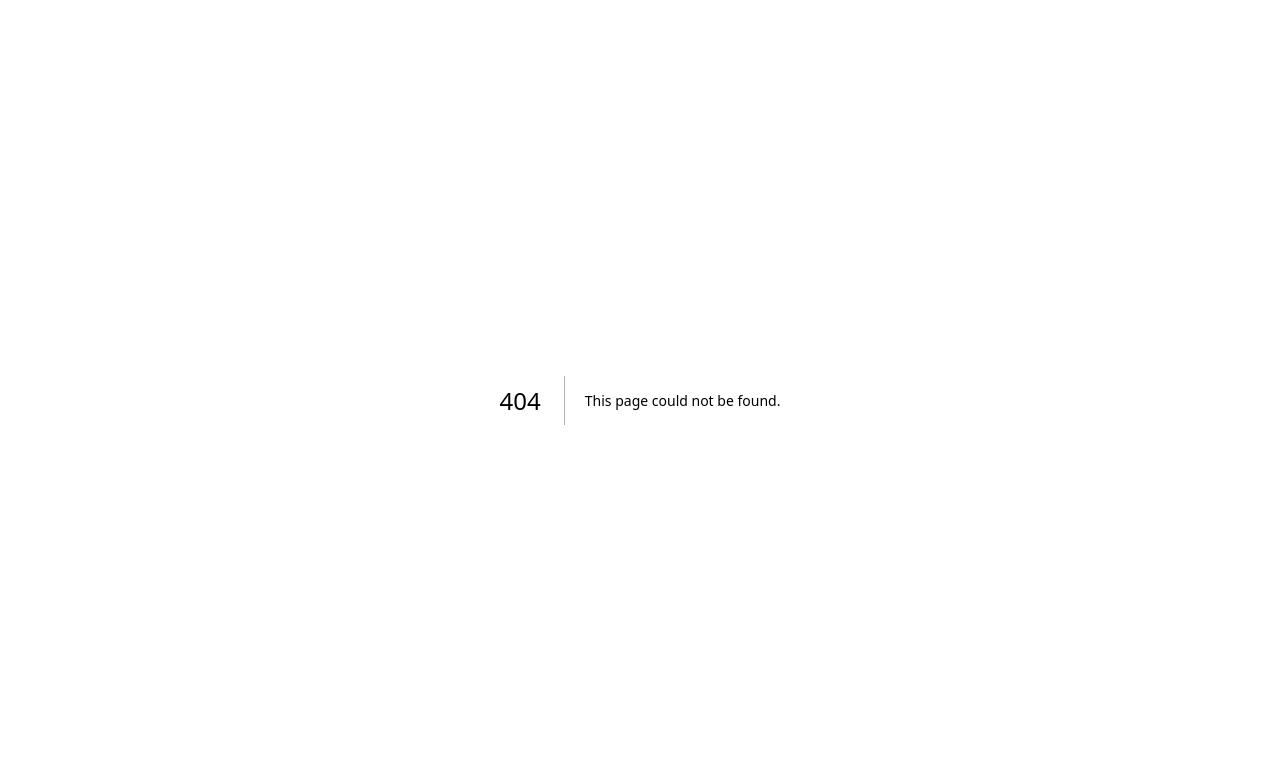
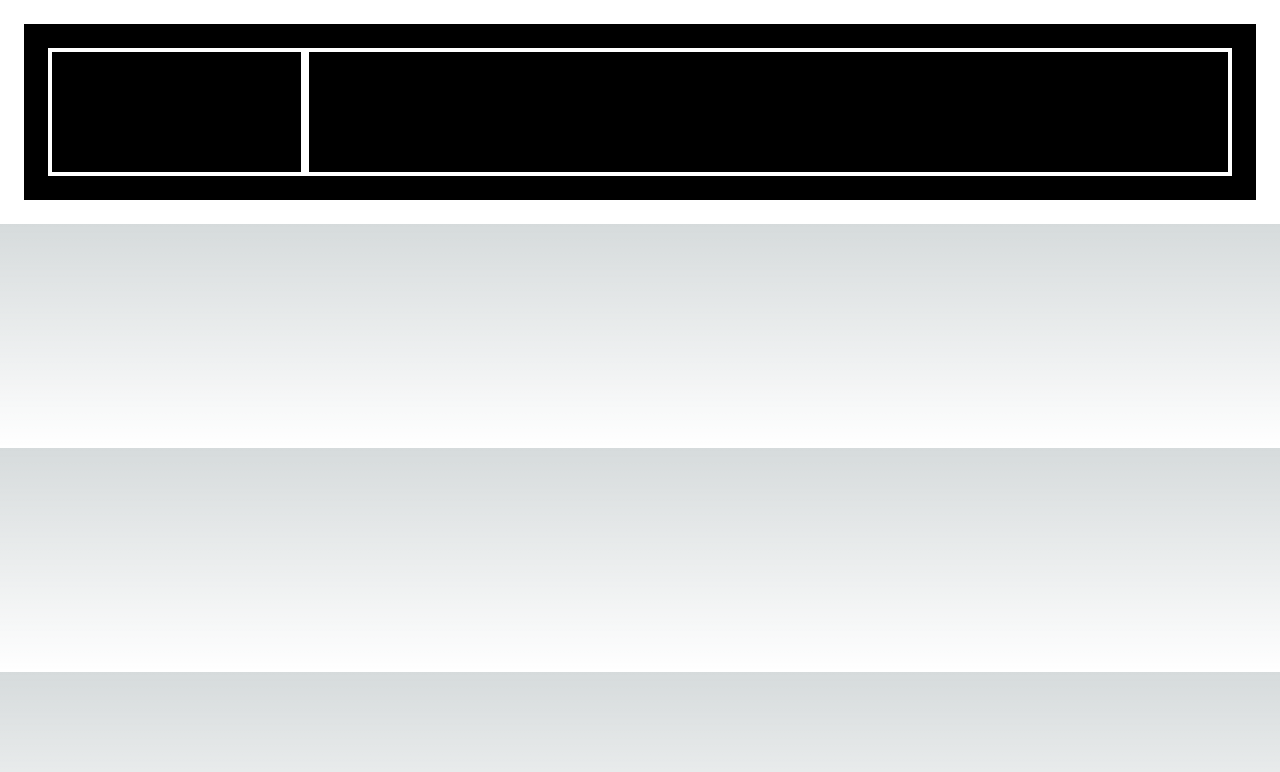
Before and after one commit to usatie/nextjs-every-layout, a Next.js app: page /sidebar in a window 1280 px wide. Before the commit this address had no page. Shown: the top 772 px of the page. Built offline with nearby package versions, Linux system fonts and the light colour scheme.

Commit message:
Add Sidebar

```diff
--- /dev/null
+++ b/app/components/sidebar.tsx
@@ -0,0 +1,110 @@
+import { FlexBasis, Gap } from "./tw-types";
+export type SidebarProps = {
+    children?: React.ReactNode;
+    side?: "left" | "right";
+    sideWidth?: FlexBasis;
+    space?: Gap;
+    noStretch?: boolean;
+};
+
+const firstChildBasis = {
+    "basis-0": "[&>:first-child]:basis-0",
+    "basis-1": "[&>:first-child]:basis-1",
+    "basis-2": "[&>:first-child]:basis-2",
+    "basis-3": "[&>:first-child]:basis-3",
+    "basis-4": "[&>:first-child]:basis-4",
+    "basis-5": "[&>:first-child]:basis-5",
+    "basis-6": "[&>:first-child]:basis-6",
+    "basis-7": "[&>:first-child]:basis-7",
+    "basis-8": "[&>:first-child]:basis-8",
+    "basis-9": "[&>:first-child]:basis-9",
+    "basis-10": "[&>:first-child]:basis-10",
+    "basis-11": "[&>:first-child]:basis-11",
+    "basis-12": "[&>:first-child]:basis-12",
+    "basis-14": "[&>:first-child]:basis-14",
+    "basis-16": "[&>:first-child]:basis-16",
+    "basis-20": "[&>:first-child]:basis-20",
+    "basis-24": "[&>:first-child]:basis-24",
+    "basis-28": "[&>:first-child]:basis-28",
+    "basis-32": "[&>:first-child]:basis-32",
+    "basis-36": "[&>:first-child]:basis-36",
+    "basis-40": "[&>:first-child]:basis-40",
+    "basis-44": "[&>:first-child]:basis-44",
+    "basis-48": "[&>:first-child]:basis-48",
+    "basis-52": "[&>:first-child]:basis-52",
+    "basis-56": "[&>:first-child]:basis-56",
+    "basis-60": "[&>:first-child]:basis-60",
+    "basis-64": "[&>:first-child]:basis-64",
+    "basis-72": "[&>:first-child]:basis-72",
+    "basis-80": "[&>:first-child]:basis-80",
+    "basis-96": "[&>:first-child]:basis-96",
+    "basis-auto": "[&>:first-child]:basis-auto",
+}
+
+const lastChildBasis = {
+    "basis-0": "[&>:last-child]:basis-0",
+    "basis-1": "[&>:last-child]:basis-1",
+    "basis-2": "[&>:last-child]:basis-2",
+    "basis-3": "[&>:last-child]:basis-3",
+    "basis-4": "[&>:last-child]:basis-4",
+    "basis-5": "[&>:last-child]:basis-5",
+    "basis-6": "[&>:last-child]:basis-6",
+    "basis-7": "[&>:last-child]:basis-7",
+    "basis-8": "[&>:last-child]:basis-8",
+    "basis-9": "[&>:last-child]:basis-9",
+    "basis-10": "[&>:last-child]:basis-10",
+    "basis-11": "[&>:last-child]:basis-11",
+    "basis-12": "[&>:last-child]:basis-12",
+    "basis-14": "[&>:last-child]:basis-14",
+    "basis-16": "[&>:last-child]:basis-16",
+    "basis-20": "[&>:last-child]:basis-20",
+    "basis-24": "[&>:last-child]:basis-24",
+    "basis-28": "[&>:last-child]:basis-28",
+    "basis-32": "[&>:last-child]:basis-32",
+    "basis-36": "[&>:last-child]:basis-36",
+    "basis-40": "[&>:last-child]:basis-40",
+    "basis-44": "[&>:last-child]:basis-44",
+    "basis-48": "[&>:last-child]:basis-48",
+    "basis-52": "[&>:last-child]:basis-52",
+    "basis-56": "[&>:last-child]:basis-56",
+    "basis-60": "[&>:last-child]:basis-60",
+    "basis-64": "[&>:last-child]:basis-64",
+    "basis-72": "[&>:last-child]:basis-72",
+    "basis-80": "[&>:last-child]:basis-80",
+    "basis-96": "[&>:last-child]:basis-96",
+    "basis-auto": "[&>:last-child]:basis-auto",
+}
+
+// 1. sideWidth="basis-80"
+//    className={`[&_>_:first-child]:${sideWidth}`}
+//    sometimes does NOT work
+// 2. contentWidth="min-w-[50%]"
+//    className={`[&>:last-child]:${contentWidth}`}
+//    sometimes does NOT work
+// --------------------------------------------------------------------------------------------
+// 3. sideWidth = "[&_>_:first-child]:basis-80" does WORK
+// 4. contentWidth = "[&_>_:first-child]:min-w-[50%]" does WORK
+// 5. `[&_>_:first-child]:basis-80` does WORK
+// 6. `[&>:last-child]:min-w-[50%]` does WORK
+// Hmmmmm
+// It is really difficult to combine
+//   1. Arbitrary variants
+//   2. Dynamic class name
+//   3. Arbitrary values
+// So, I removed `contentWidth` property
+export function Sidebar({ children, side = "left", sideWidth = "basis-80", space = "gap-0", noStretch = false }: SidebarProps) {
+    const sidebarClasses = side === "left"
+        ? `[&>:first-child]:grow ${firstChildBasis[sideWidth]}`
+        : `[&>:last-child]:grow ${lastChildBasis[sideWidth]}`;
+    // If dynamic arbitrary values can be used together with arbitrary variants,
+    // [&>:last-child]:${contentWidth} can be used.
+    const contentClasses = side == "left"
+        ? `[&>:last-child]:grow-[999] [&>:last-child]:basis-0 [&>:last-child]:min-w-[50%]`
+        : `[&>:first-child]:grow-[999] [&>:first-child]:basis-0 [&>:first-child]:min-w-[50%]`;
+    const stretchClasses = noStretch ? "items-start" : "";
+    return (
+        <div className={`flex flex-wrap ${space} ${sidebarClasses} ${contentClasses} ${stretchClasses}`}>
+            {children}
+        </div>
+    );
+}
--- a/app/components/tw-types.ts
+++ b/app/components/tw-types.ts
@@ -2,3 +2,4 @@ export type Space = "space-y-0" | "space-y-1" | "space-y-2" | "space-y-3" | "spa
 export type Gap = "gap-0" | "gap-1" | "gap-2" | "gap-3" | "gap-4" | "gap-5" | "gap-6" | "gap-7" | "gap-8" | "gap-9" | "gap-10" | "gap-11" | "gap-12" | "gap-14" | "gap-16" | "gap-20" | "gap-24" | "gap-28" | "gap-32" | "gap-36" | "gap-40" | "gap-44" | "gap-48" | "gap-52" | "gap-56" | "gap-60" | "gap-64" | "gap-72" | "gap-80" | "gap-96";
 export type JustifyContent = "justify-start" | "justify-end" | "justify-center" | "justify-between" | "justify-around" | "justify-evenly";
 export type AlignItems = "items-start" | "items-end" | "items-center" | "items-baseline" | "items-stretch";
+export type FlexBasis = "basis-0" | "basis-1" | "basis-2" | "basis-3" | "basis-4" | "basis-5" | "basis-6" | "basis-7" | "basis-8" | "basis-9" | "basis-10" | "basis-11" | "basis-12" | "basis-14" | "basis-16" | "basis-20" | "basis-24" | "basis-28" | "basis-32" | "basis-36" | "basis-40" | "basis-44" | "basis-48" | "basis-52" | "basis-56" | "basis-60" | "basis-64" | "basis-72" | "basis-80" | "basis-96" | "basis-auto";
--- /dev/null
+++ b/app/sidebar/page.tsx
@@ -0,0 +1,18 @@
+import { Box } from "../components/box";
+import { Container } from "../components/container";
+import { Sidebar } from "../components/sidebar";
+
+export default function SidebarExamplePage() {
+    return (
+        <Container>
+            <Sidebar sideWidth="basis-64">
+                <Box>
+                    <p>Side Bar</p>
+                    <p>Side Bar</p>
+                    <p>Side Bar</p>
+                </Box>
+                <Box>Not side bar</Box>
+            </Sidebar>
+        </Container>
+    )
+}
```
